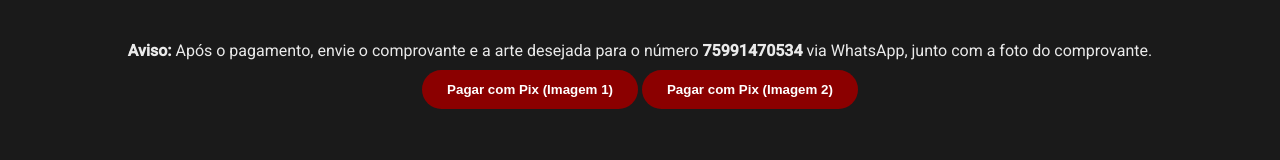
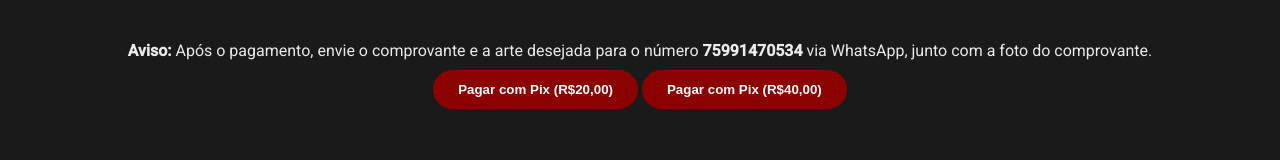
Before and after one commit to MGLMODS/Sitejunior, a plain HTML site: page index.html in a window 1280 px wide. Shown: the part 1323-1483 px from the top of the page. Drawn offline with Linux system fonts and the light colour scheme.

Commit message:
Add files via upload

```diff
--- a/index.html
+++ b/index.html
@@ -195,8 +195,8 @@ allowfullscreen></iframe>
     <p><strong>Aviso:</strong> Após o pagamento, envie o comprovante e a arte desejada para o número <strong>75991470534</strong> via WhatsApp, junto com a foto do comprovante.</p>
     <div class="gallery-item">
 
-      <button class="btn" style="margin-top:10px;" onclick="showPixImageModal('Arte Animada - R$40', 'imagens/pix1.png')">Pagar com Pix (Imagem 1)</button>
-      <button class="btn" style="margin-top:10px;" onclick="showPixImageModal('Arte Animada - R$40', 'imagens/pix2.png')">Pagar com Pix (Imagem 2)</button>
+      <button class="btn" style="margin-top:10px;" onclick="showPixImageModal('Arte Animada - R$40', 'imagens/pix1.png')">Pagar com Pix (R$20,00)</button>
+      <button class="btn" style="margin-top:10px;" onclick="showPixImageModal('Arte Animada - R$40', 'imagens/pix2.png')">Pagar com Pix (R$40,00)</button>
 
     </div>
   </section>
```
